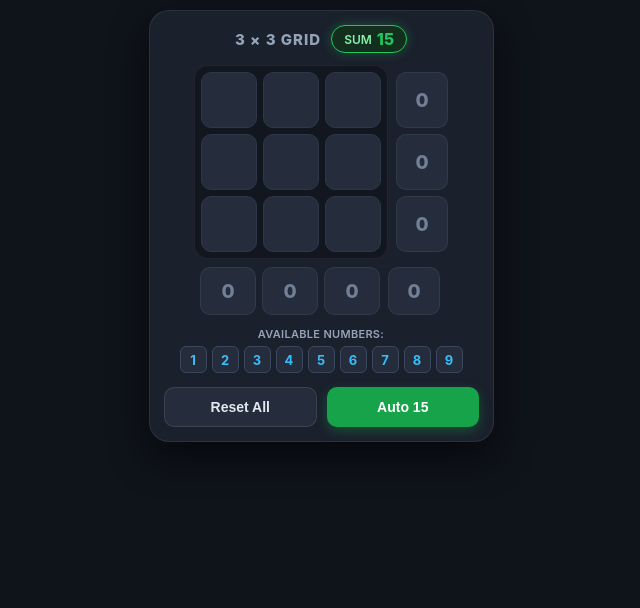
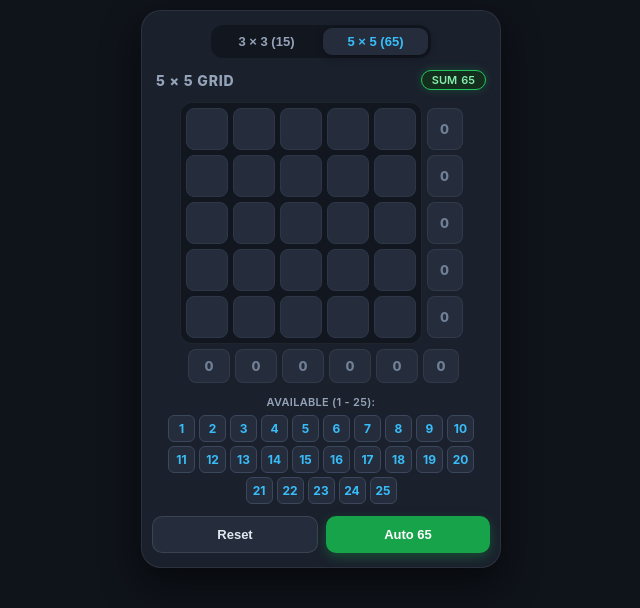
Before and after one commit to MayAnkBabAriya/Magic-Square-puzzle, a plain HTML site: page index.html in a window 1280 px wide. Shown: the whole page, without its empty margins (319-959 px from the left). Drawn offline with Linux system fonts and the light colour scheme.

Commit message:
Update index.html

```diff
--- a/index.html
+++ b/index.html
@@ -14,7 +14,7 @@
 
     body {
       margin: 0;
-      padding: 10px 12px;
+      padding: 10px 8px;
       min-height: 100vh;
       display: flex;
       flex-direction: column;
@@ -28,29 +28,60 @@
       background: #1a202c;
       border: 1px solid rgba(255, 255, 255, 0.08);
       border-radius: 20px;
-      padding: 14px 14px;
+      padding: 14px 10px;
       display: flex;
       flex-direction: column;
       align-items: center;
       box-shadow: 0 16px 36px rgba(0, 0, 0, 0.55);
       width: 100%;
-      max-width: 345px;
+      max-width: 360px;
     }
 
-    /* Streamlined Title Badge */
+    /* Mode switcher */
+    .mode-switch {
+      display: flex;
+      background: #12161f;
+      padding: 3px;
+      border-radius: 12px;
+      gap: 4px;
+      margin-bottom: 12px;
+      width: 100%;
+      max-width: 220px;
+    }
+
+    .mode-btn {
+      flex: 1;
+      padding: 6px 0;
+      font-size: 13px;
+      font-weight: 700;
+      border: none;
+      border-radius: 9px;
+      background: transparent;
+      color: #94a3b8;
+      cursor: pointer;
+      transition: all 0.2s ease;
+    }
+
+    .mode-btn.active {
+      background: #252d3d;
+      color: #38bdf8;
+      box-shadow: 0 2px 8px rgba(0,0,0,0.3);
+    }
+
+    /* Header Bar */
     .header-bar {
       display: flex;
       align-items: center;
-      justify-content: center;
-      gap: 10px;
+      justify-content: space-between;
+      width: 100%;
+      padding: 0 4px;
       margin-bottom: 12px;
-      width: 100%;
     }
 
     .title-tag {
-      font-size: 15px;
+      font-size: 14px;
       font-weight: 800;
-      letter-spacing: 1px;
+      letter-spacing: 0.8px;
       color: #94a3b8;
     }
 
@@ -58,51 +89,67 @@
       background: #142e1d;
       border: 1.5px solid #22c55e;
       color: #22c55e;
-      font-size: 16px;
+      font-size: 15px;
       font-weight: 800;
-      padding: 3px 12px;
-      border-radius: 20px;
-      box-shadow: 0 0 12px rgba(34, 197, 94, 0.3);
+      padding: 2px 10px;
+      border-radius: 16px;
+      box-shadow: 0 0 10px rgba(34, 197, 94, 0.25);
       display: flex;
       align-items: center;
-      gap: 5px;
+      gap: 4px;
     }
 
     .target-pill span {
       color: #86efac;
-      font-size: 12px;
+      font-size: 11px;
       font-weight: 600;
     }
 
     .board-layout {
       display: flex;
       flex-direction: column;
-      gap: 8px;
+      gap: 5px;
+      align-items: center;
     }
 
     .row-align {
       display: flex;
       align-items: center;
-      gap: 8px;
+      gap: 5px;
     }
 
     .grid {
       display: grid;
-      grid-template-columns: repeat(3, 56px);
-      grid-gap: 6px;
+      grid-gap: 5px;
       background: #12161f;
-      padding: 6px;
-      border-radius: 14px;
+      padding: 5px;
+      border-radius: 12px;
       border: 1px solid rgba(255, 255, 255, 0.06);
     }
 
+    /* Dynamic sizing for 3x3 and 5x5 */
+    .grid.grid-3 {
+      grid-template-columns: repeat(3, 54px);
+    }
+    .grid.grid-3 .cell {
+      width: 54px;
+      height: 54px;
+      font-size: 24px;
+    }
+
+    .grid.grid-5 {
+      grid-template-columns: repeat(5, 42px);
+    }
+    .grid.grid-5 .cell {
+      width: 42px;
+      height: 42px;
+      font-size: 17px;
+    }
+
     .cell {
-      width: 56px;
-      height: 56px;
       border: 1.5px solid #2d3748;
-      border-radius: 10px;
+      border-radius: 8px;
       background: #252d3d;
-      font-size: 24px;
       font-weight: 800;
       text-align: center;
       color: #ffffff;
@@ -115,16 +162,16 @@
     .cell:focus {
       background: #2b3547;
       border-color: #22c55e;
-      box-shadow: 0 0 12px rgba(34, 197, 94, 0.35);
+      box-shadow: 0 0 10px rgba(34, 197, 94, 0.35);
     }
 
     .sum-box {
       display: flex;
       align-items: center;
       justify-content: center;
-      font-size: 19px;
+      font-size: 14px;
       font-weight: 800;
-      border-radius: 10px;
+      border-radius: 8px;
       border: 1.5px solid rgba(255, 255, 255, 0.06);
       background: #252d3d;
       color: #718096;
@@ -135,41 +182,36 @@
       background: #16a34a;
       border-color: #4ade80;
       color: #ffffff;
-      box-shadow: 0 0 14px rgba(34, 197, 94, 0.45);
+      box-shadow: 0 0 10px rgba(34, 197, 94, 0.4);
     }
 
     .row-sums {
       display: flex;
       flex-direction: column;
-      gap: 6px;
+      gap: 5px;
     }
-    .row-sums .sum-box {
-      width: 52px;
-      height: 56px;
-    }
+
+    .grid-3-parent .row-sums .sum-box { width: 44px; height: 54px; font-size: 17px; }
+    .grid-3-parent .col-sums .sum-box { width: 54px; height: 42px; font-size: 17px; }
+    .grid-3-parent .corner-diag { width: 44px; height: 42px; font-size: 17px; }
+
+    .grid-5-parent .row-sums .sum-box { width: 36px; height: 42px; font-size: 13px; }
+    .grid-5-parent .col-sums .sum-box { width: 42px; height: 34px; font-size: 13px; }
+    .grid-5-parent .corner-diag { width: 36px; height: 34px; font-size: 13px; }
 
     .col-sums {
       display: flex;
-      gap: 6px;
-      margin-left: 6px;
-    }
-    .col-sums .sum-box {
-      width: 56px;
-      height: 48px;
+      gap: 5px;
+      margin-left: 5px;
     }
 
-    .corner-diag {
-      width: 52px;
-      height: 48px;
-    }
-
-    /* Numbers tracker */
+    /* Numbers Tracker Palette */
     .hint-container {
       margin-top: 12px;
       display: flex;
       flex-direction: column;
       align-items: center;
-      gap: 5px;
+      gap: 6px;
       width: 100%;
     }
 
@@ -182,8 +224,10 @@
 
     .num-palette {
       display: flex;
-      gap: 5px;
+      flex-wrap: wrap;
+      gap: 4px;
       justify-content: center;
+      max-width: 320px;
     }
 
     .num-chip {
@@ -193,7 +237,7 @@
       background: #252d3d;
       border: 1px solid #3b475d;
       color: #38bdf8;
-      font-size: 13px;
+      font-size: 12px;
       font-weight: 700;
       display: flex;
       align-items: center;
@@ -213,15 +257,15 @@
     /* Controls */
     .controls {
       display: flex;
-      gap: 10px;
-      margin-top: 14px;
+      gap: 8px;
+      margin-top: 12px;
       width: 100%;
     }
 
-    button {
+    button.btn-ctrl {
       flex: 1;
-      padding: 11px 0;
-      font-size: 14px;
+      padding: 10px 0;
+      font-size: 13px;
       font-weight: 700;
       border-radius: 10px;
       cursor: pointer;
@@ -233,9 +277,7 @@
       color: #e2e8f0;
       border: 1px solid rgba(255, 255, 255, 0.1);
     }
-    .btn-reset:active {
-      background: #2f394d;
-    }
+    .btn-reset:active { background: #2f394d; }
 
     .btn-auto {
       background: #16a34a;
@@ -243,75 +285,49 @@
       border: none;
       box-shadow: 0 4px 12px rgba(22, 163, 74, 0.35);
     }
-    .btn-auto:active {
-      transform: translateY(1px);
-    }
+    .btn-auto:active { transform: translateY(1px); }
   </style>
 </head>
 <body>
 
   <div class="game-card">
-    <!-- Clean, compact header -->
+    <!-- Mode Switcher -->
+    <div class="mode-switch">
+      <button class="mode-btn" id="btn-mode-3" onclick="switchMode(3)">3 × 3 (15)</button>
+      <button class="mode-btn active" id="btn-mode-5" onclick="switchMode(5)">5 × 5 (65)</button>
+    </div>
+
+    <!-- Target Display -->
     <div class="header-bar">
-      <div class="title-tag">3 × 3 GRID</div>
+      <div class="title-tag" id="mode-title">5 × 5 GRID</div>
       <div class="target-pill">
-        <span>SUM</span> 15
+        <span>SUM</span> <span id="target-val">65</span>
       </div>
     </div>
 
-    <div class="board-layout">
-      <!-- 3x3 Grid and Row Totals -->
+    <!-- Board Layout Container -->
+    <div class="board-layout grid-5-parent" id="board-container">
       <div class="row-align">
-        <div class="grid" id="grid">
-          <input class="cell" type="text" inputmode="numeric" id="c0">
-          <input class="cell" type="text" inputmode="numeric" id="c1">
-          <input class="cell" type="text" inputmode="numeric" id="c2">
-          <input class="cell" type="text" inputmode="numeric" id="c3">
-          <input class="cell" type="text" inputmode="numeric" id="c4">
-          <input class="cell" type="text" inputmode="numeric" id="c5">
-          <input class="cell" type="text" inputmode="numeric" id="c6">
-          <input class="cell" type="text" inputmode="numeric" id="c7">
-          <input class="cell" type="text" inputmode="numeric" id="c8">
+        <div class="grid grid-5" id="grid"></div>
+        <div class="row-sums" id="row-sums"></div>
       </div>
 
-        <div class="row-sums">
-          <div class="sum-box" id="row0">0</div>
-          <div class="sum-box" id="row1">0</div>
-          <div class="sum-box" id="row2">0</div>
-        </div>
-      </div>
-
-      <!-- Column Totals and Diagonal Total -->
       <div class="row-align">
-        <div class="col-sums">
-          <div class="sum-box" id="col0">0</div>
-          <div class="sum-box" id="col1">0</div>
-          <div class="sum-box" id="col2">0</div>
-        </div>
+        <div class="col-sums" id="col-sums"></div>
         <div class="sum-box corner-diag" id="diag0">0</div>
       </div>
     </div>
 
-    <!-- Remaining Numbers Tracker -->
+    <!-- Available Numbers Tracker -->
     <div class="hint-container">
-      <div class="hint-label">AVAILABLE NUMBERS:</div>
-      <div class="num-palette">
-        <div class="num-chip" data-num="1">1</div>
-        <div class="num-chip" data-num="2">2</div>
-        <div class="num-chip" data-num="3">3</div>
-        <div class="num-chip" data-num="4">4</div>
-        <div class="num-chip" data-num="5">5</div>
-        <div class="num-chip" data-num="6">6</div>
-        <div class="num-chip" data-num="7">7</div>
-        <div class="num-chip" data-num="8">8</div>
-        <div class="num-chip" data-num="9">9</div>
-      </div>
+      <div class="hint-label" id="palette-label">AVAILABLE (1 - 25):</div>
+      <div class="num-palette" id="num-palette"></div>
     </div>
 
-    <!-- Buttons -->
+    <!-- Controls -->
     <div class="controls">
-      <button class="btn-reset" onclick="resetAll()">Reset All</button>
-      <button class="btn-auto" onclick="autoSolve()">Auto 15</button>
+      <button class="btn-ctrl btn-reset" onclick="resetAll()">Reset</button>
+      <button class="btn-ctrl btn-auto" id="btn-auto-solve" onclick="autoSolve()">Auto Solve</button>
     </div>
   </div>
 
@@ -322,11 +338,101 @@
       tg.expand();
     }
 
-    const TARGET = 15;
-    const cells = Array.from({ length: 9 }, (_, i) => document.getElementById(`c${i}`));
-    const chips = Array.from(document.querySelectorAll('.num-chip'));
+    let N = 5; // Default starts at 5x5 as requested
+    let TARGET = 65;
+    let cells = [];
+    let chips = [];
     let activeIdx = 0;
 
+    // Siamese Method to generate standard magic squares for odd N (3 and 5)
+    function generateMagicSquare(n) {
+      const square = Array.from({ length: n }, () => Array(n).fill(0));
+      let r = 0;
+      let c = Math.floor(n / 2);
+
+      for (let num = 1; num <= n * n; num++) {
+        square[r][c] = num;
+        let nextR = (r - 1 + n) % n;
+        let nextC = (c + 1) % n;
+
+        if (square[nextR][nextC] !== 0) {
+          r = (r + 1) % n;
+        } else {
+          r = nextR;
+          c = nextC;
+        }
+      }
+      return square.flat();
+    }
+
+    function initBoard() {
+      const gridEl = document.getElementById('grid');
+      const rowSumsEl = document.getElementById('row-sums');
+      const colSumsEl = document.getElementById('col-sums');
+      const paletteEl = document.getElementById('num-palette');
+      const boardContainer = document.getElementById('board-container');
+
+      gridEl.innerHTML = '';
+      rowSumsEl.innerHTML = '';
+      colSumsEl.innerHTML = '';
+      paletteEl.innerHTML = '';
+
+      TARGET = N === 3 ? 15 : 65;
+      document.getElementById('target-val').textContent = TARGET;
+      document.getElementById('mode-title').textContent = `${N} × ${N} GRID`;
+      document.getElementById('palette-label').textContent = `AVAILABLE (1 - ${N * N}):`;
+      document.getElementById('btn-auto-solve').textContent = `Auto ${TARGET}`;
+
+      boardContainer.className = `board-layout grid-${N}-parent`;
+      gridEl.className = `grid grid-${N}`;
+
+      // Create Grid Inputs
+      cells = [];
+      for (let i = 0; i < N * N; i++) {
+        const input = document.createElement('input');
+        input.className = 'cell';
+        input.type = 'text';
+        input.inputMode = 'numeric';
+        input.id = `c${i}`;
+        gridEl.appendChild(input);
+        cells.push(input);
+      }
+
+      // Create Row and Column Sum indicators
+      for (let i = 0; i < N; i++) {
+        const rBox = document.createElement('div');
+        rBox.className = 'sum-box';
+        rBox.id = `row${i}`;
+        rBox.textContent = '0';
+        rowSumsEl.appendChild(rBox);
+
+        const cBox = document.createElement('div');
+        cBox.className = 'sum-box';
+        cBox.id = `col${i}`;
+        cBox.textContent = '0';
+        colSumsEl.appendChild(cBox);
+      }
+
+      // Create Number Palette Chips
+      chips = [];
+      for (let num = 1; num <= N * N; num++) {
+        const chip = document.createElement('div');
+        chip.className = 'num-chip';
+        chip.setAttribute('data-num', num);
+        chip.textContent = num;
+        paletteEl.appendChild(chip);
+        chips.push(chip);
+
+        chip.addEventListener('click', () => {
+          const targetCellIdx = cells[activeIdx].value
+            ? (findNextEmptyCell(activeIdx) !== -1 ? findNextEmptyCell(activeIdx) : activeIdx)
+            : activeIdx;
+          handleDigit(targetCellIdx, num.toString());
+        });
+      }
+
+      // Attach cell events
+      activeIdx = 0;
       cells.forEach((cell, idx) => {
         cell.addEventListener('focus', () => {
           activeIdx = idx;
@@ -340,50 +446,60 @@
         cell.addEventListener('keydown', (e) => {
           if (e.key === 'Backspace' && !cell.value) {
             e.preventDefault();
-          findPreviousEmptyOrFilled(idx);
+            findPreviousCell(idx);
           }
         });
       });
 
-    function findNextEmptyCell(currentIdx) {
-      // Find the next empty cell, skipping all already-filled ones
-      for (let offset = 1; offset <= 9; offset++) {
-        const next = (currentIdx + offset) % 9;
-        if (!cells[next].value) {
-          return next;
-        }
-      }
-      return -1; // All cells are filled
+      recalculate();
     }
 
-    function findPreviousEmptyOrFilled(currentIdx) {
-      const prev = (currentIdx - 1 + 9) % 9;
+    function switchMode(newN) {
+      if (N === newN) return;
+      N = newN;
+      document.getElementById('btn-mode-3').classList.toggle('active', N === 3);
+      document.getElementById('btn-mode-5').classList.toggle('active', N === 5);
+      initBoard();
+    }
+
+    function findNextEmptyCell(currentIdx) {
+      for (let offset = 1; offset <= N * N; offset++) {
+        const next = (currentIdx + offset) % (N * N);
+        if (!cells[next].value) return next;
+      }
+      return -1;
+    }
+
+    function findPreviousCell(currentIdx) {
+      const prev = (currentIdx - 1 + (N * N)) % (N * N);
       cells[prev].focus();
       cells[prev].value = '';
       recalculate();
     }
 
-    function handleDigit(idx, val) {
-      const match = val.match(/[1-9]/g);
-      if (!match || match.length === 0) {
+    function handleDigit(idx, rawVal) {
+      const maxNum = N * N;
+      const numVal = parseInt(rawVal.replace(/\D/g, ''), 10);
+
+      if (!numVal || numVal < 1 || numVal > maxNum) {
         cells[idx].value = '';
         recalculate();
         return;
       }
 
-      const digit = match[match.length - 1];
+      const valStr = numVal.toString();
 
-      // Remove duplicate if entered elsewhere
-      cells.forEach((otherCell, otherIdx) => {
-        if (otherIdx !== idx && otherCell.value === digit) {
-          otherCell.value = '';
+      // Clear duplicate entry elsewhere
+      cells.forEach((c, i) => {
+        if (i !== idx && c.value === valStr) {
+          c.value = '';
         }
       });
 
-      cells[idx].value = digit;
+      cells[idx].value = valStr;
       recalculate();
 
-      // Skip filled boxes and navigate to the next empty box
+      // Auto-jump to next open slot
       const nextEmpty = findNextEmptyCell(idx);
       if (nextEmpty !== -1) {
         cells[nextEmpty].focus();
@@ -391,21 +507,13 @@
       }
     }
 
-    // Tapping a remaining chip drops it into the active or next empty box
-    chips.forEach(chip => {
-      chip.addEventListener('click', () => {
-        const num = chip.getAttribute('data-num');
-        const targetCellIdx = cells[activeIdx].value ? (findNextEmptyCell(activeIdx) !== -1 ? findNextEmptyCell(activeIdx) : activeIdx) : activeIdx;
-        handleDigit(targetCellIdx, num);
-      });
-    });
-
     function getValues() {
       return cells.map(c => parseInt(c.value, 10) || 0);
     }
 
     function setBoxState(id, sum) {
       const el = document.getElementById(id);
+      if (!el) return;
       el.textContent = sum;
       if (sum === TARGET) {
         el.classList.add('matched');
@@ -416,30 +524,36 @@
 
     function recalculate() {
       const v = getValues();
+      let allRowsCorrect = true;
+      let allColsCorrect = true;
 
-      // Rows
-      const r0 = v[0] + v[1] + v[2];
-      const r1 = v[3] + v[4] + v[5];
-      const r2 = v[6] + v[7] + v[8];
-      setBoxState('row0', r0);
-      setBoxState('row1', r1);
-      setBoxState('row2', r2);
+      // Check Rows
+      for (let r = 0; r < N; r++) {
+        let rSum = 0;
+        for (let c = 0; c < N; c++) rSum += v[r * N + c];
+        setBoxState(`row${r}`, rSum);
+        if (rSum !== TARGET) allRowsCorrect = false;
+      }
 
-      // Columns
-      const c0 = v[0] + v[3] + v[6];
-      const c1 = v[1] + v[4] + v[7];
-      const c2 = v[2] + v[5] + v[8];
-      setBoxState('col0', c0);
-      setBoxState('col1', c1);
-      setBoxState('col2', c2);
+      // Check Columns
+      for (let c = 0; c < N; c++) {
+        let cSum = 0;
+        for (let r = 0; r < N; r++) cSum += v[r * N + c];
+        setBoxState(`col${c}`, cSum);
+        if (cSum !== TARGET) allColsCorrect = false;
+      }
 
-      // Diagonals
-      const d0 = v[0] + v[4] + v[8];
-      const d1 = v[2] + v[4] + v[6];
+      // Main Diagonal (\)
+      let d0 = 0;
+      for (let i = 0; i < N; i++) d0 += v[i * N + i];
       setBoxState('diag0', d0);
 
-      // Update palette of remaining numbers
-      const usedSet = new Set(v.filter(n => n >= 1 && n <= 9));
+      // Anti-Diagonal (/)
+      let d1 = 0;
+      for (let i = 0; i < N; i++) d1 += v[i * N + (N - 1 - i)];
+
+      // Chip status update
+      const usedSet = new Set(v.filter(n => n >= 1 && n <= N * N));
       chips.forEach(chip => {
         const num = parseInt(chip.getAttribute('data-num'), 10);
         if (usedSet.has(num)) {
@@ -449,31 +563,31 @@
         }
       });
 
-      // Strict win condition
-      if (usedSet.size === 9 &&
-          r0 === 15 && r1 === 15 && r2 === 15 &&
-          c0 === 15 && c1 === 15 && c2 === 15 &&
-          d0 === 15 && d1 === 15) {
+      // Win condition trigger
+      if (usedSet.size === N * N && allRowsCorrect && allColsCorrect && d0 === TARGET && d1 === TARGET) {
         if (tg?.HapticFeedback) {
           tg.HapticFeedback.notificationOccurred('success');
         }
-        setTimeout(() => alert('🎉 Congratulations! You solved the 15 Magic Square!'), 80);
+        setTimeout(() => alert(`🎉 Congratulations! You solved the ${TARGET} Magic Square!`), 80);
       }
     }
 
     function resetAll() {
       cells.forEach(c => c.value = '');
       recalculate();
-      cells[0].focus();
+      if (cells[0]) cells[0].focus();
     }
 
     function autoSolve() {
-      const solution = [8, 1, 6, 3, 5, 7, 4, 9, 2];
-      solution.forEach((val, i) => cells[i].value = val);
+      const solution = generateMagicSquare(N);
+      solution.forEach((val, i) => {
+        if (cells[i]) cells[i].value = val;
+      });
       recalculate();
     }
 
-    recalculate();
+    // Launch initial board (5x5, 65 target)
+    initBoard();
   </script>
 </body>
 </html>
```
Lines whose indentation alone changed are shown as unchanged.
